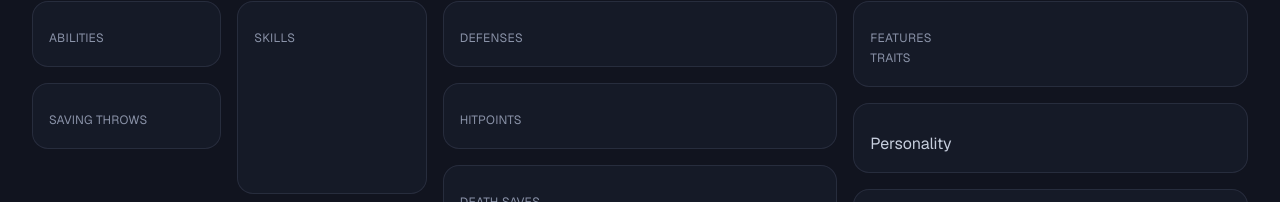
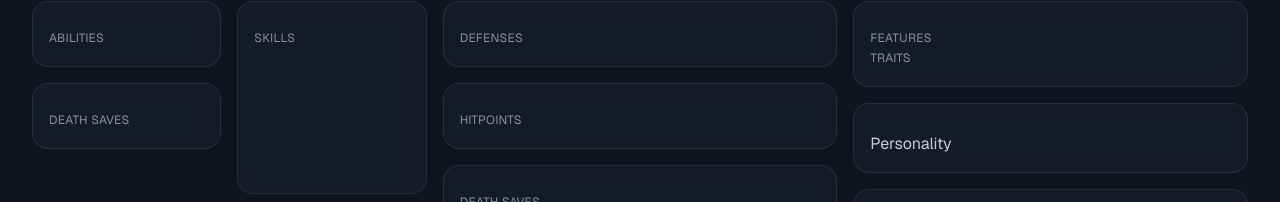
Before and after one commit to SilverGuild/SG_frontend, a Next.js app: page /character in a window 1280 px wide. Shown: the part 417-619 px from the top of the page. Built offline with nearby package versions, Linux system fonts and the light colour scheme; no server answers; a web font is replaced by a local one.

Commit message:
Remove unnecessary savingthrows component + imports

```diff
--- a/src/app/(app)/character/components/CharacterSheet.tsx
+++ b/src/app/(app)/character/components/CharacterSheet.tsx
@@ -5,17 +5,15 @@ import { Identity,
         Inspiration,
         ProficiencyBonus,
         Abilities,
-        SavingThrows,
         Skills,
         Passives,
         Proficiencies,
+        DeathSaves,
         Languages,
         Defenses,
         HitPoints,
-        DeathSaves,
         Features,
         Traits,
-
     } from './sections'
 
 interface CharcterSheetProps {
@@ -58,7 +56,7 @@ export default function CharacterSheet({ character, editable = false, create = f
                             </Section>
                             {/* Saving throws (x6) */}
                             <Section>
-                                <SavingThrows />
+                                <DeathSaves />
                             </Section>
                         </div>
                         {/* Sub-column right -> Skills (x18) */}
--- a/src/app/(app)/character/components/sections/core-stats/saving-throws/SavingThrows.tsx
+++ /dev/null
@@ -1,15 +0,0 @@
-import { CharacterType } from '@/types'
-import Field from '../../../shared/Field'
-
-interface SavingThrowProps {
-    character?: CharacterType
-    editable?: boolean
-    create?: boolean
-}
-
-export default function Proficiencies({character, editable = false, create = false}: SavingThrowProps) {
-    return (
-        <div>
-            <Field label="Saving Throws" value='' editable={editable}/>
-        </div>
-    )}
--- a/src/app/(app)/character/components/sections/index.ts
+++ b/src/app/(app)/character/components/sections/index.ts
@@ -1,6 +1,6 @@
-export { default as DeathSaves } from './combat/death-saves/DeathSaves'
 export { default as Defenses } from './combat/defenses/Defenses'
 export { default as HitPoints } from './combat/hit-points/HitPoints'
+export { default as DeathSaves } from './combat/death-saves/DeathSaves'
 
 export { default as Abilities } from './core-stats/abilities/Abilities'
 export { default as Languages } from './core-stats/char-languages/Languages'
@@ -8,7 +8,6 @@ export { default as Inspiration } from './core-stats/inspiration/Inspiration'
 export { default as Passives } from './core-stats/passives/Passives'
 export { default as Proficiencies } from './core-stats/proficiencies/Proficiencies'
 export { default as ProficiencyBonus } from './core-stats/proficiencies/ProficiencyBonus'
-export { default as SavingThrows } from './core-stats/saving-throws/SavingThrows'
 export { default as Skills } from './core-stats/skills/Skills'
 
 export { default as Identity } from './identity/Identity'
```
